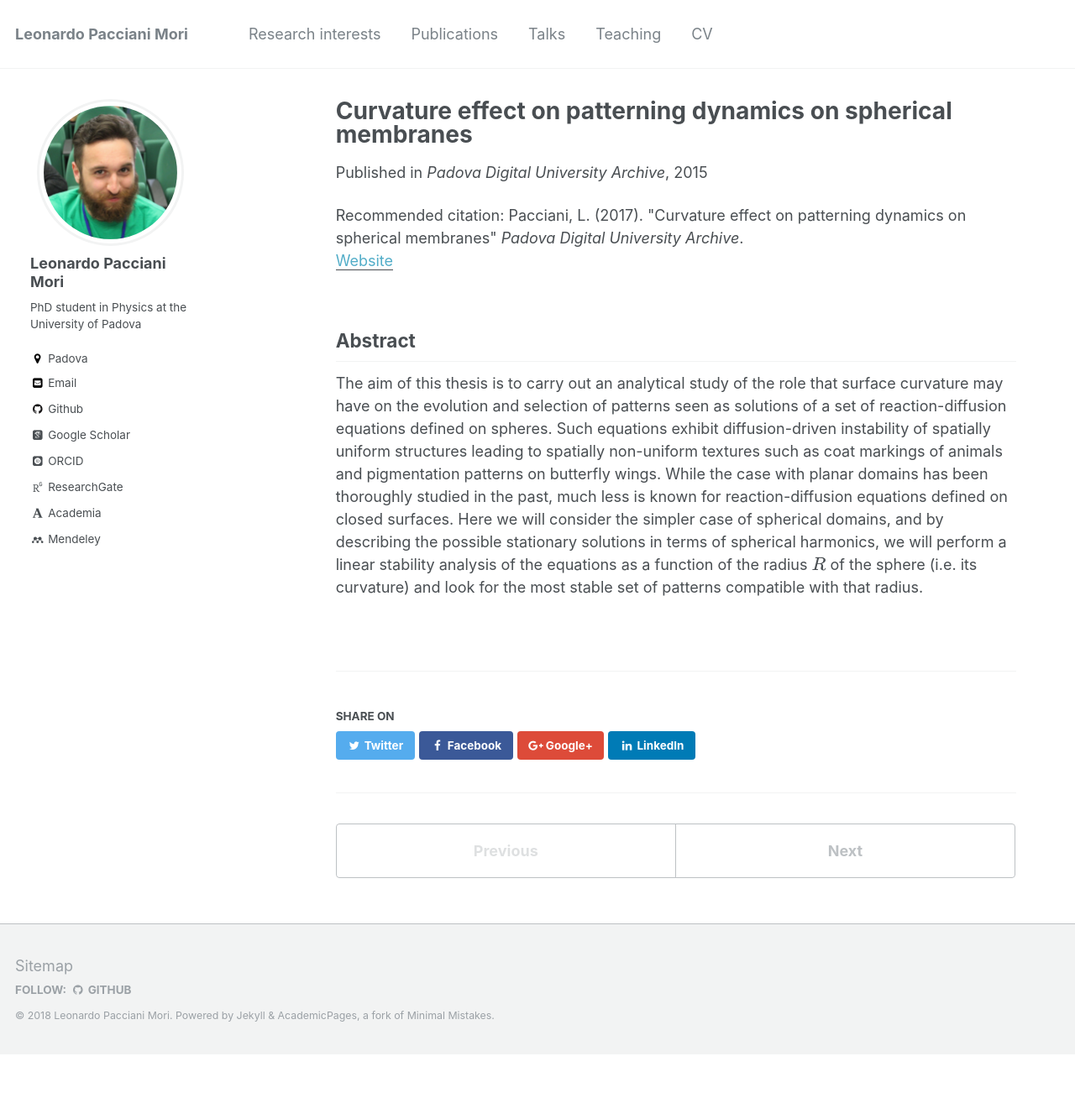
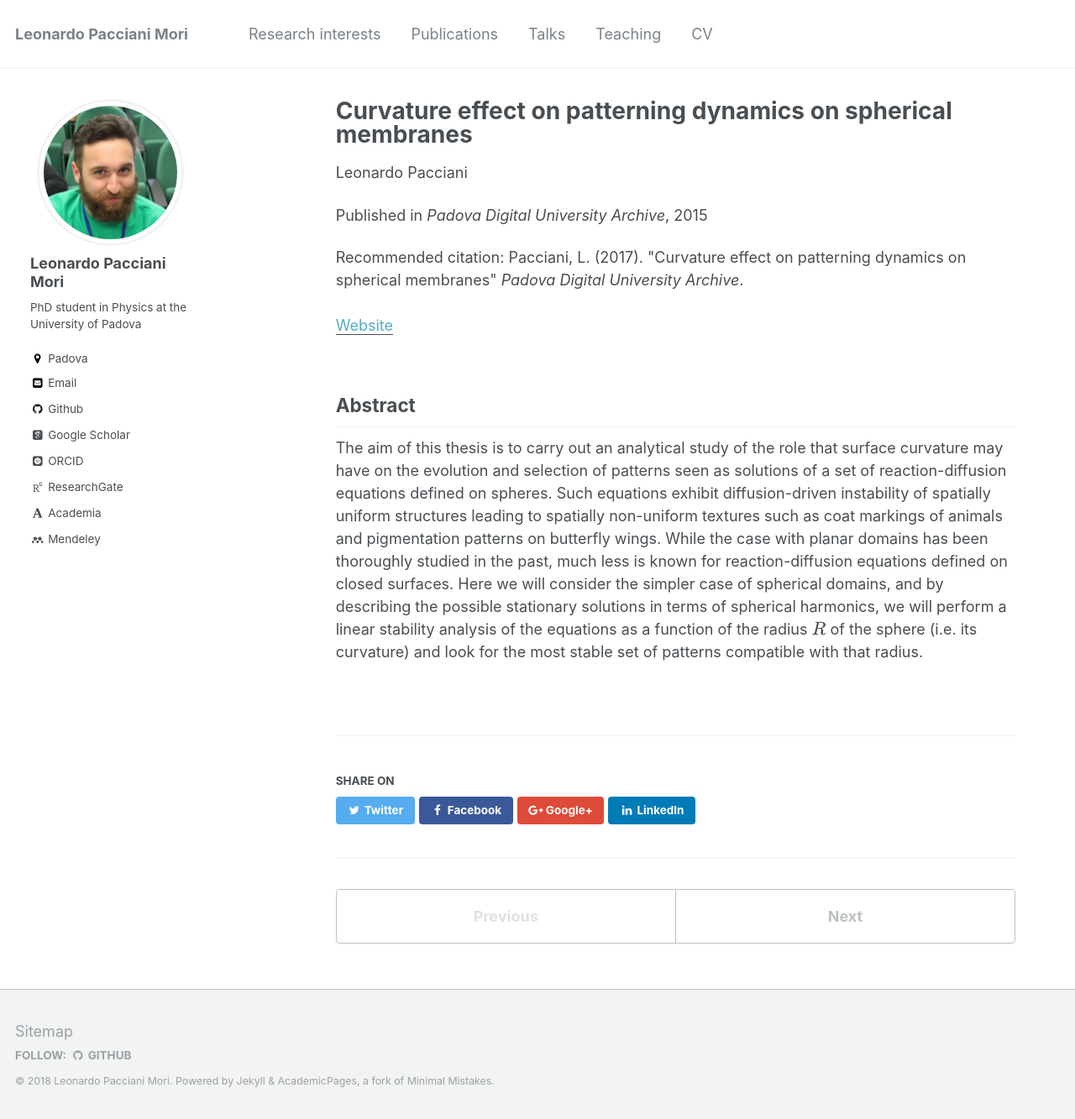
Before and after one commit to suweis/suweis.github.io, a Jekyll site: the page built from _publications/2015-07-22-curvature-effect-thesis.md, in a window 1280 px wide and 1333 px high. Shown: the whole window at 84% size. Built offline with Jekyll 4.4.1, drawn with Linux system fonts in a browser that asks for light colours; nearby versions of some CDN libraries; some web fonts are replaced; formulas are drawn with MathJax 3.

Commit message:
Aggiunto "author" a pubblicazione

```diff
--- a/_data/authors.yml
+++ b/_data/authors.yml
@@ -1,8 +1,8 @@
 # Authors
 
 Name Name:
-  name        : "Name Name"
-  uri         : "http://name.com"
+  name        : "Leonardo Pacciani"
+  uri         : "https://leonardopaccianimori.com"
   email       : "name@name.com"
   bio         : "This is the first name."
   avatar      : "bio-photo-2.jpg"
--- a/_includes/archive-single.html
+++ b/_includes/archive-single.html
@@ -41,6 +41,7 @@
         {% if post.collection == 'teaching' %}
           <p>{{ post.type }}, <i>{{ post.venue }}</i>, {{ post.date | default: "1900-01-01" | date: "%Y" }}</p>
         {% elsif post.collection == 'publications' %}
+          <p>{{ post.authors }}</p>
           <p>Published in <i>{{ post.venue }}</i>, {{ post.date | default: "1900-01-01" | date: "%Y" }}</p>
         {% elsif post.date %}
          <!--<p class="page__date"><strong><i class="fa fa-fw fa-calendar" aria-hidden="true"></i> {{ site.data.ui-text[site.locale].date_label | default: "Published:" }}</strong> <time datetime="{{ post.date | default: "1900-01-01" | date_to_xmlschema }}">{{ post.date | default: "1900-01-01" | date: "%B %d, %Y" }}</time></p>-->
@@ -53,11 +54,11 @@
     {% endif %}
 
     {% if post.citation and post.paperurl %}
-      <p>Recommended citation: {{ post.citation }} <br> <a href="{{ post.paperurl }}" style="text-decoration: none"><u>Website</u></a></p>
+      <p>Recommended citation: {{ post.citation }} <br><br> <a href="{{ post.paperurl }}" style="text-decoration: none"><u>Website</u></a></p>
     {% elsif post.citation %}
       <p>Recommended citation: {{ post.citation }} </p>
     {% elsif post.paperurl %}
-      <p>Download <a href=" {{ post.paperurl }} "><u>here</u></a></p>
+      <p>Download <a href="{{ post.paperurl }}"><u>here</u></a></p>
     {% endif %}
 
   </article>
--- a/_layouts/single.html
+++ b/_layouts/single.html
@@ -36,15 +36,16 @@ layout: default
 
         {% if page.collection == 'teaching' %}
           <p> {{ page.type }}, <i>{{ page.venue }}</i>, {{ page.date | default: "1900-01-01" | date: "%Y" }} </p>
-        {% elsif page.venue and page.date %}
-          <p>Published in <i>{{ page.venue }}</i>, {{ page.date | default: "1900-01-01" | date: "%Y" }} </p>
+        {% elsif page.collection == 'publications' %}
+          <p>{{ page.authors }}</p>
+          <p>Published in <i>{{ page.venue }}</i>, {{ page.date | default: "1900-01-01" | date: "%Y" }}</p>
         {% elsif page.date %}
           <!--<p class="page__date"><strong><i class="fa fa-fw fa-calendar" aria-hidden="true"></i> {{ site.data.ui-text[site.locale].date_label | default: "Published:" }}</strong> <time datetime="{{ page.date | date_to_xmlschema }}">{{ page.date | default: "1900-01-01" | date: "%B %d, %Y" }}</time></p>-->
         {% endif %}
 
 
         {% if page.citation and page.paperurl %}
-          <p>Recommended citation: {{ page.citation }} <br> <a href="{{ post.paperurl }}" style="text-decoration: none"><u>Website</u></a></p>
+          <p>Recommended citation: {{ page.citation }} <br><br> <a href="{{ post.paperurl }}" style="text-decoration: none"><u>Website</u></a></p>
         {% elsif page.citation %}
           <p>Recommended citation: {{ page.citation }} </p>
         {% endif %}
--- a/_publications/2015-07-22-curvature-effect-thesis.md
+++ b/_publications/2015-07-22-curvature-effect-thesis.md
@@ -5,6 +5,7 @@ permalink: /publication/2015-07-22-curvature-effect-thesis
 excerpt: "Bachelor's thesis"
 date: 2015-09-26
 venue: 'Padova Digital University Archive'
+authors: 'Leonardo Pacciani'
 paperurl: 'http://tesi.cab.unipd.it/49409/'
 citation: 'Pacciani, L. (2017). &quot;Curvature effect on patterning dynamics on spherical membranes&quot; <i>Padova Digital University Archive</i>.'
 ---
```
